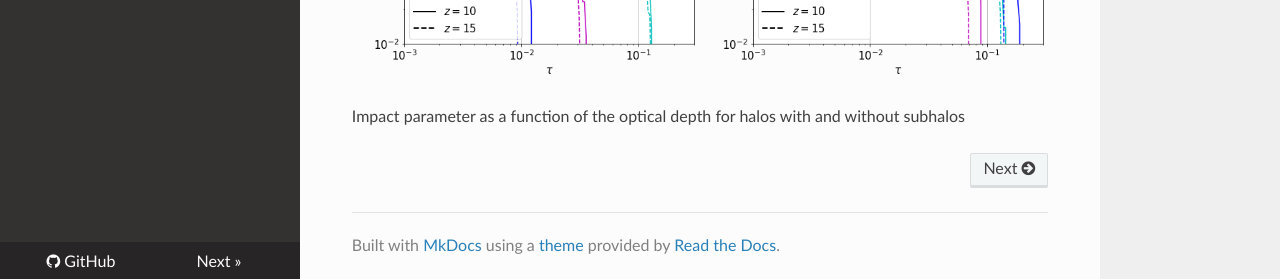
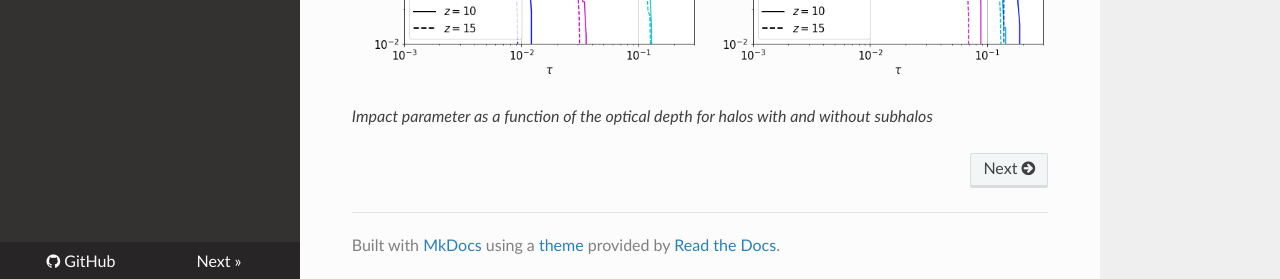
Before and after one commit to PabloVD/HAYASHI, an MkDocs documentation site: the page built from docs/index.md, in a window 1280 px wide and 941 px high. Shown: the part 659-938 px from the top of the window. Built offline with MkDocs 1.6.1, drawn with Linux system fonts in a browser that asks for light colours; nearby versions of some CDN libraries.

Commit message:
Minor fix docs

```diff
--- a/docs/index.md
+++ b/docs/index.md
@@ -10,4 +10,4 @@ For comments, questions etc. you can contact me at <pablo.villanueva.domingo@gma
 
 ![Impact parameter as a function of the optical depth for halos with and without subhalos](img/tau_subhalos.png "Impact parameter as a function of the optical depth for halos with and without subhalos")
 
-Impact parameter as a function of the optical depth for halos with and without subhalos
+*Impact parameter as a function of the optical depth for halos with and without subhalos*
```
Also changed, not shown: docs/usage.md (+1 -1 lines).
